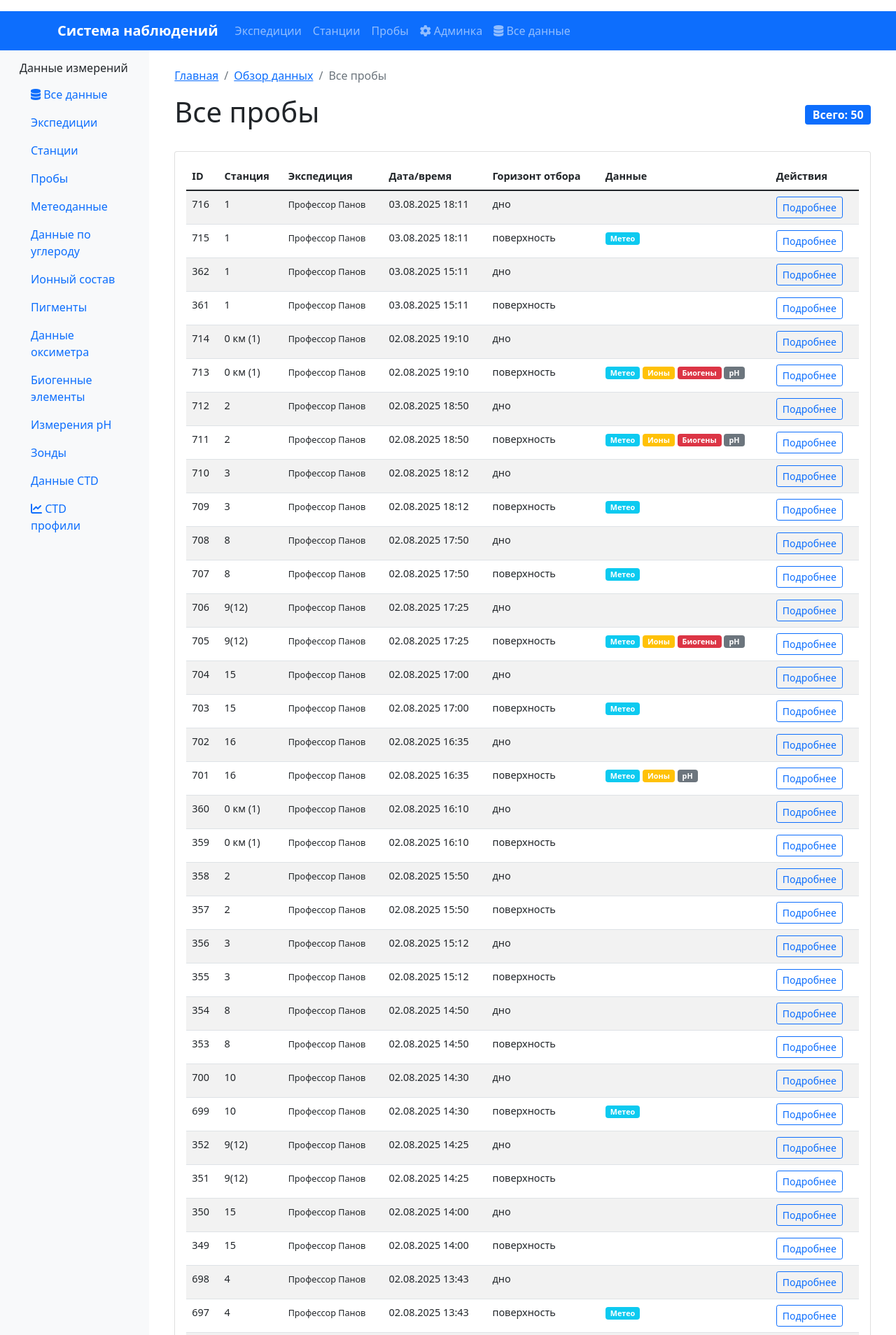
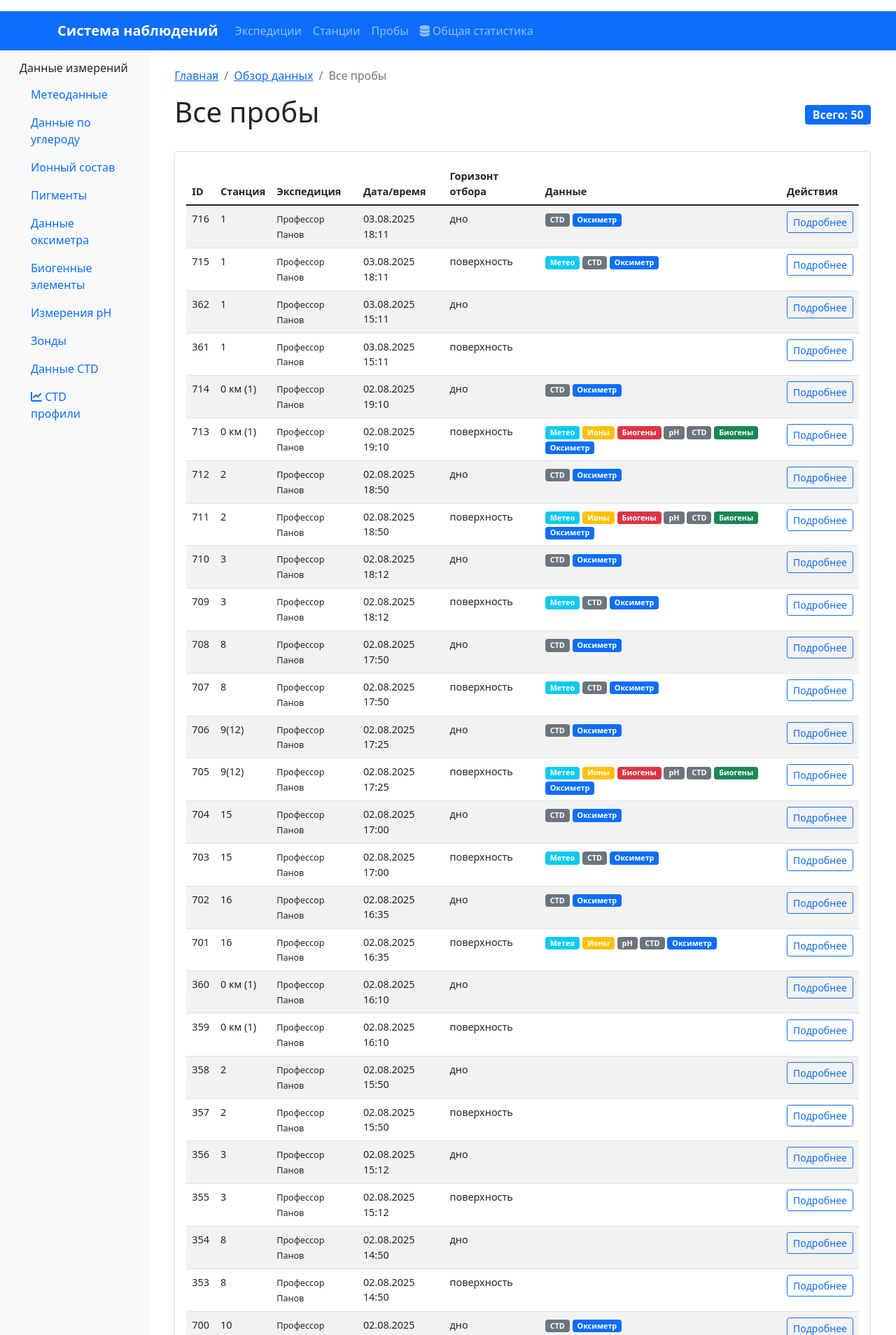
Before and after one commit to AISavikin/oceanography_project, a Django app: page /data/samples/ in a window 1280 px wide. Shown: the top 1908 px of the page at 70% size. Run offline with Django 4.2, Linux system fonts and the light colour scheme; data comes from the database, SQL or seed files in the repository; both versions use the stored data as it was after the commit; data that the repository does not hold is empty.

Commit message:
Улучшил порядок в ссылках

```diff
--- a/oceanography/templates/base.html
+++ b/oceanography/templates/base.html
@@ -78,19 +78,14 @@
                     <a class="nav-link" href="{% url 'oceanography:expedition_list' %}">Экспедиции</a>
                 </li>
                 <li class="nav-item">
-                    <a class="nav-link" href="{% url 'oceanography:coming_soon' %}">Станции</a>
+                    <a class="nav-link" href="{% url 'oceanography:data_stations' %}">Станции</a>
                 </li>
                 <li class="nav-item">
-                    <a class="nav-link" href="{% url 'oceanography:coming_soon' %}">Пробы</a>
-                </li>
-                <li class="nav-item">
-                    <a class="nav-link" href="{% url 'admin:index' %}">
-                        <i class="fas fa-cog"></i> Админка
-                    </a>
+                    <a class="nav-link" href="{% url 'oceanography:data_samples' %}">Пробы</a>
                 </li>
                 <li class="nav-item">
                     <a class="nav-link" href="{% url 'oceanography:data_overview' %}">
-                        <i class="fas fa-database"></i> Все данные
+                        <i class="fas fa-database"></i> Общая статистика
                     </a>
                 </li>
             </ul>
@@ -104,20 +99,7 @@
                 <div class="p-3">
     <h6>Данные измерений</h6>
     <ul class="nav nav-pills flex-column">
-        <li class="nav-item">
-            <a class="nav-link" href="{% url 'oceanography:data_overview' %}">
-                <i class="fas fa-database"></i> Все данные
-            </a>
-        </li>
-        <li class="nav-item">
-            <a class="nav-link" href="{% url 'oceanography:data_expeditions' %}">Экспедиции</a>
-        </li>
-        <li class="nav-item">
-            <a class="nav-link" href="{% url 'oceanography:data_stations' %}">Станции</a>
-        </li>
-        <li class="nav-item">
-            <a class="nav-link" href="{% url 'oceanography:data_samples' %}">Пробы</a>
-        </li>
+
         <li class="nav-item">
             <a class="nav-link" href="{% url 'oceanography:data_meteo' %}">Метеоданные</a>
         </li>
--- a/oceanography/templates/oceanography/data_probes.html
+++ b/oceanography/templates/oceanography/data_probes.html
@@ -40,7 +40,7 @@
                                 <span class="badge bg-info">{{ probe.ctd_measurements_count }}</span>
                             </td>
                             <td>
-                                <a href="#" class="btn btn-sm btn-outline-primary">
+                                <a href="{% url 'oceanography:coming_soon' %}" class="btn btn-sm btn-outline-primary">
                                     Подробнее
                                 </a>
                             </td>
--- a/oceanography/templates/oceanography/data_samples.html
+++ b/oceanography/templates/oceanography/data_samples.html
@@ -43,9 +43,16 @@
                                 {% if sample.pigments_data.exists %}<span class="badge bg-primary">Пигменты</span>{% endif %}
                                 {% if sample.nutrients_data.exists %}<span class="badge bg-danger">Биогены</span>{% endif %}
                                 {% if sample.ph_measurements.exists %}<span class="badge bg-secondary">pH</span>{% endif %}
+                                {% if sample.ctd_data.exists %}<span class="badge bg-secondary">CTD</span>{% endif %}
+                                {% if sample.nutrients_data.exists %}<span class="badge bg-success">Биогены</span>{% endif %}
+
+                                {% if sample.oxymetr_data.exists %}<span class="badge bg-primary">Оксиметр</span>{% endif %}
+
+
+
                             </td>
                             <td>
-                                <a href="#" class="btn btn-sm btn-outline-primary">
+                                <a href="{% url 'oceanography:coming_soon' %}" class="btn btn-sm btn-outline-primary">
                                     Подробнее
                                 </a>
                             </td>
--- a/oceanography/templates/oceanography/data_stations.html
+++ b/oceanography/templates/oceanography/data_stations.html
@@ -23,7 +23,7 @@
                             <th>Координаты</th>
                             <th>Глубина дна</th>
                             <th>Прозрачность</th>
-                            <th>Проб</th>
+                            <th>Горизонтов</th>
                             <th>Действия</th>
                         </tr>
                     </thead>
--- a/oceanography/views.py
+++ b/oceanography/views.py
@@ -36,12 +36,12 @@ class HomeView(TemplateView):
         context['recent_expeditions'] = Expedition.objects.select_related().order_by('-start_date')[:5]
 
         # Последние станции с данными об экспедициях
-        context['recent_stations'] = Station.objects.select_related('expedition').order_by('-datetime')[:10]
+        context['recent_stations'] = Station.objects.select_related('expedition').order_by('-datetime')[:5]
 
         # Последние пробы
         context['recent_samples'] = Sample.objects.select_related(
             'station', 'station__expedition'
-        ).order_by('-datetime')[:10]
+        ).order_by('-datetime')[:5]
 
         # Статистика по типам данных
         context['data_stats'] = {
```
Also changed, not shown: oceanography/templates/oceanography/home.html (+3 -92 lines), db.sqlite3.
